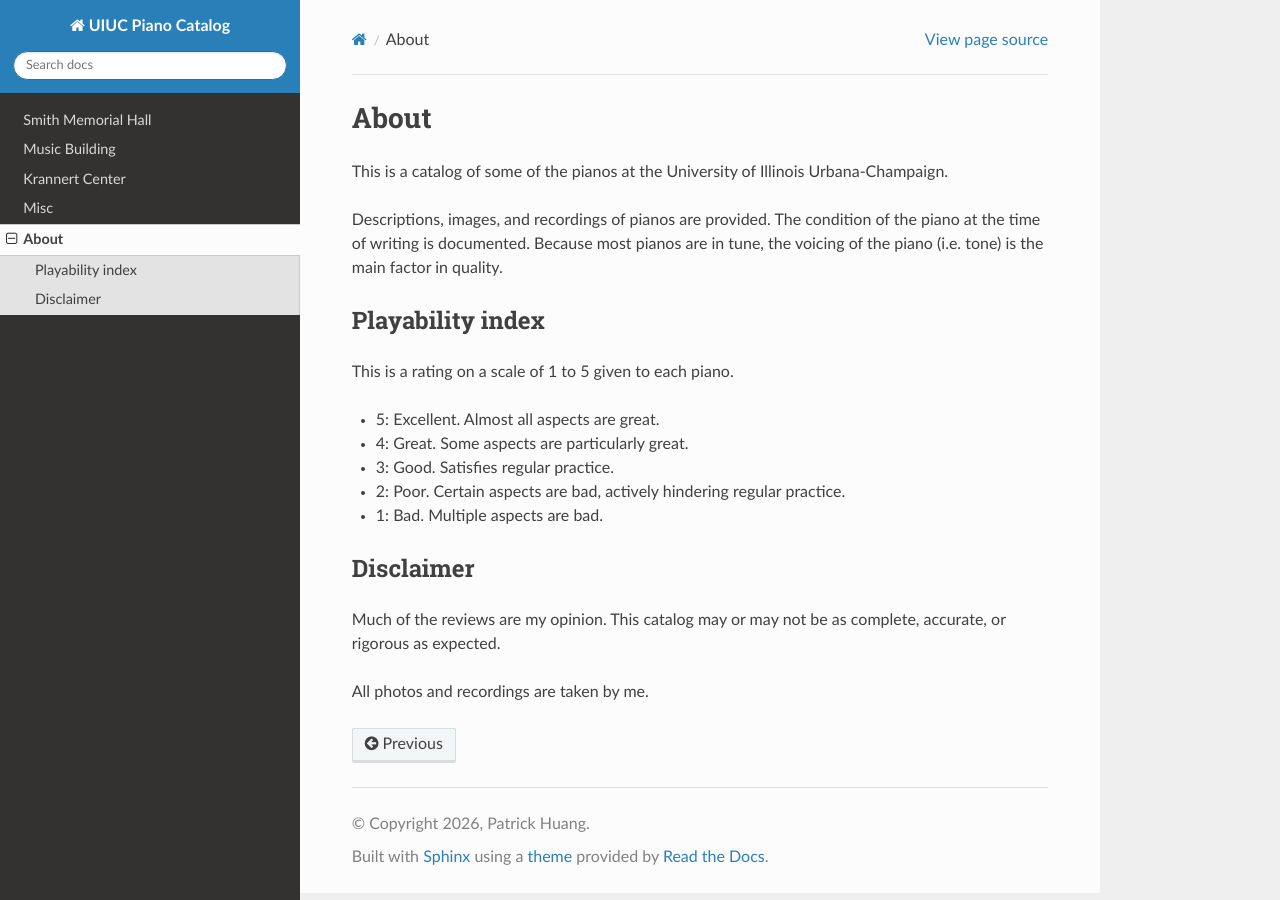
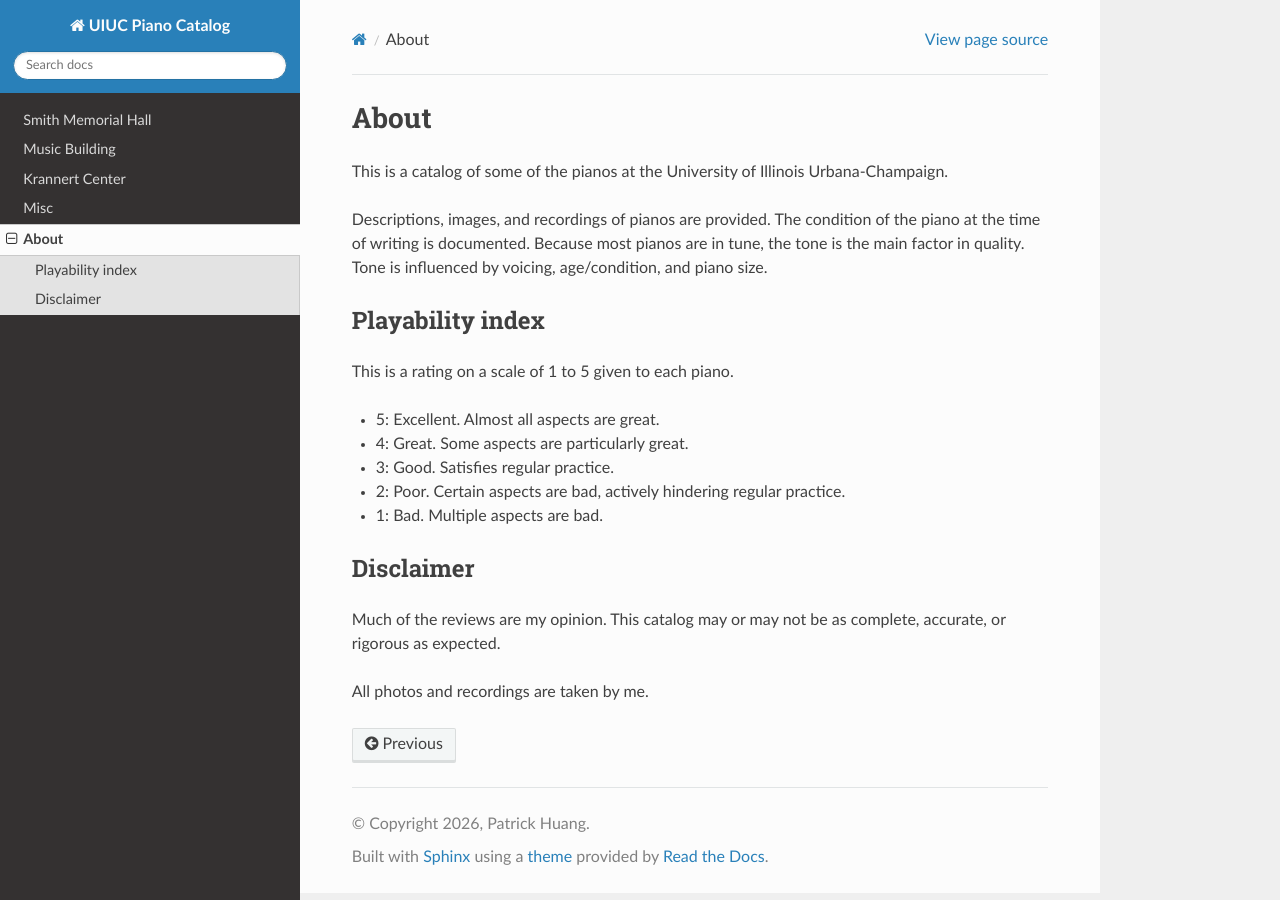
Before and after one commit to phuang1024/UIUCPianoCatalog, a Sphinx documentation site: the page built from docs/about.rst, in a window 1280 px wide. Built offline with Sphinx 7.4.7 and the Read the Docs theme 3.1.0, drawn with Linux system fonts in a browser that asks for light colours.

Commit message:
Correction.

```diff
--- a/docs/about.rst
+++ b/docs/about.rst
@@ -6,7 +6,8 @@ Urbana-Champaign.
 
 Descriptions, images, and recordings of pianos are provided. The condition of
 the piano at the time of writing is documented. Because most pianos are in tune,
-the voicing of the piano (i.e. tone) is the main factor in quality.
+the tone is the main factor in quality. Tone is influenced by voicing,
+age/condition, and piano size.
 
 
 Playability index
```
